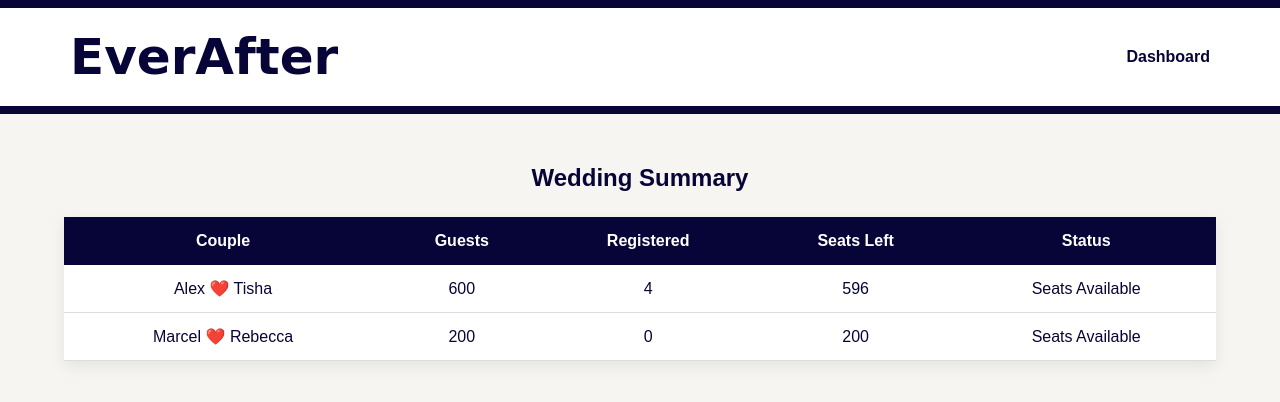
After one commit to Ashera-Sage/EverAfter, a Flask app: page /summary in a window 1280 px wide. The commit adds this page. Shown: the top 402 px of the page. Run offline with Flask 3, Linux system fonts and the light colour scheme; the visitor is signed in with stand-in values (Sample User, id 1).

Commit message:
Summary,README.md

```diff
--- a/app.py
+++ b/app.py
@@ -1,112 +1,158 @@
-from flask import Flask,render_template,request,redirect,url_for,session,flash
-from datetime import datetime,date
+from flask import Flask, render_template, request, redirect, url_for, session, flash
+from datetime import datetime, date
 import json
 
-app=Flask(__name__)
-app.secret_key="everafter_secret_key"
-
-from datetime import datetime, date
-
+app = Flask(__name__)
+app.secret_key = "everafter_secret_key"                   # to keep the data stored in browser secure and safe
+#---------------------------------------------------------------------------------------#
+# HOME ROUTE #
 @app.route("/")
 def home():
+    try:
+        with open("data/weddings.json", "r") as file:     # to read existing file
+            weddings = json.load(file)
+    except (FileNotFoundError, json.JSONDecodeError):     # either if no file or if no data inside the json file then exception
+        weddings = []                                     # then it takes as an empty file
 
-    with open("data/weddings.json", "r") as file:
-        weddings = json.load(file)
-    upcoming = []
-    completed = []
-    today = date.today()
-    for wedding in weddings:
+    upcoming = []                                         # upcoming weddings empty
+    completed = []                                        # completed weddings empty
+    today = date.today()                                  # get todays date
+    for wedding in weddings:                              # checking for each wedding
         wedding_date = datetime.strptime(wedding["date"],"%Y-%m-%d").date()
+        # strptime = string parse time ---> to convert a string(date) to datetime object
+        # we dont need time so date() used
         if wedding_date >= today:
             upcoming.append(wedding)
         else:
             completed.append(wedding)
 
     return render_template("index.html",upcoming=upcoming,completed=completed)
+#---------------------------------------------------------------------------------------#
+# ADMIN ROUTE #
+@app.route("/admin")                                      # it only shows the login page
+def admin():
+    return render_template("admin_login.html")            # to login using username and password
+#---------------------------------------------------------------------------------------#
+# ADMIN LOGIN ROUTE #
+@app.route("/admin-login", methods=["POST"])              # login processing happens here
+def admin_login():
+    username = request.form["username"]
+    password = request.form["password"]
+    if username == "admin" and password == "Admin@123":
+        session["admin"] = True
+        flash("Login Successful", "success")
+        return redirect("/dashboard")                     # if true go to dashboard
 
-@app.route("/admin")
-def admin():
-    return render_template("admin_login.html")
-
-@app.route("/admin-login",methods=["POST"])
-def admin_login():
-    username=request.form["username"]
-    password=request.form["password"]
-    if username=="admin" and password=="Admin@123":
-        session["admin"]=True
-        flash("Login Successfull","success")
-        return redirect("/dashboard")
-    flash("Invalid Username or Password","error")
-    return redirect("/admin")
-
+    flash("Invalid Username or Password", "error")
+    return redirect("/admin")                             # else stay
+#---------------------------------------------------------------------------------------#
+# HOME ROUTE #
 @app.route("/dashboard")
 def dashboard():
+
     if "admin" not in session:
         return redirect("/admin")
+
     return render_template("dashboard.html")
-
+#---------------------------------------------------------------------------------------#
+# HOME ROUTE #
 @app.route("/logout")
 def logout():
-    session.pop("admin",None)
-    flash("Logged Out Successfully","success")
+
+    session.pop("admin", None)
+
+    flash("Logged Out Successfully", "success")
+
     return redirect("/admin")
+#---------------------------------------------------------------------------------------#
+# HOME ROUTE #
+@app.route("/create-wedding", methods=["GET", "POST"])
+def create_wedding():
 
-@app.route("/create-wedding",methods=["GET","POST"])
-def create_wedding():
-    if request.method=="POST":
-        groom=request.form["groom"]
-        bride=request.form["bride"]
-        date=request.form["date"]
-        time=request.form["time"]
-        venue=request.form["venue"]
-        place=request.form["place"]
-        guests=request.form["guests"]
-        description=request.form["description"]
+    if request.method == "POST":
 
-        with open("data/weddings.json","r") as file:   # reading existing weddings
-            weddings=json.load(file)
+        groom = request.form["groom"]
+        bride = request.form["bride"]
+        date = request.form["date"]
+        time = request.form["time"]
+        venue = request.form["venue"]
+        place = request.form["place"]
+        guests = request.form["guests"]
+        description = request.form["description"]
 
-        if weddings:                                # generate id
-            wedding_id=weddings[-1]["id"]+1         # last id + 1
+        try:
+            with open("data/weddings.json", "r") as file:       # reading existing weddings
+                weddings = json.load(file)
+
+        except (FileNotFoundError, json.JSONDecodeError):
+            weddings = []
+
+        if weddings:                     # to generate id
+            wedding_id = weddings[-1]["id"] + 1            # last id + 1
         else:
-            wedding_id=1                            # if no items then id =1
+            wedding_id = 1                                 # if no items then id = 1
 
-        wedding={
-            "id":wedding_id,
-            "groom":groom,
-            "bride":bride,
-            "date":date,
-            "time":time,
-            "venue":venue,
-            "place":place,
-            "guests":int(guests),
-            "description":description
+        wedding = {
+            "id": wedding_id,
+            "groom": groom,
+            "bride": bride,
+            "date": date,
+            "time": time,
+            "venue": venue,
+            "place": place,
+            "guests": int(guests),
+            "description": description
         }
 
-        weddings.append(wedding)  # adding new wedding
+        weddings.append(wedding)             # adding new wedding
 
-        with open("data/weddings.json","w") as file:  # saving to json file
-            json.dump(weddings,file,indent=4)
-        flash("Saved Successfully","success")
+        try:
+            with open("data/weddings.json", "w") as file:         # saving to json file
+                json.dump(weddings, file, indent=4)
+
+            flash("Saved Successfully", "success")
+
+        except Exception:
+            flash("Error saving wedding!", "error")
+
         return redirect("/dashboard")
 
     return render_template("create_wedding.html")
-
+#---------------------------------------------------------------------------------------#
+# HOME ROUTE #
 @app.route("/view-weddings")
 def view_weddings():
-    with open("data/weddings.json","r") as file:
-        weddings=json.load(file)
-    return render_template("view_weddings.html",weddings=weddings)
 
+    try:
+        with open("data/weddings.json", "r") as file:
+            weddings = json.load(file)
+
+    except (FileNotFoundError, json.JSONDecodeError):
+        weddings = []
+
+    return render_template("view_weddings.html", weddings=weddings)
+#---------------------------------------------------------------------------------------#
+# HOME ROUTE #
 @app.route("/edit/<int:id>", methods=["GET", "POST"])
 def edit_wedding(id):
-    with open("data/weddings.json", "r") as file:
-        weddings = json.load(file)
+
+    try:
+        with open("data/weddings.json", "r") as file:
+            weddings = json.load(file)
+
+    except (FileNotFoundError, json.JSONDecodeError):
+        weddings = []
+
     selected_wedding = None
+
     for wedding in weddings:
+
         if wedding["id"] == id:
+
             selected_wedding = wedding
+
             if request.method == "POST":
+
                 wedding["groom"] = request.form["groom"]
                 wedding["bride"] = request.form["bride"]
                 wedding["date"] = request.form["date"]
@@ -115,51 +161,82 @@ def edit_wedding(id):
                 wedding["place"] = request.form["place"]
                 wedding["guests"] = int(request.form["guests"])
                 wedding["description"] = request.form["description"]
+
             break
+
     if request.method == "POST":
-        with open("data/weddings.json", "w") as file:
-            json.dump(weddings, file, indent=4)
-        flash("Wedding Updated Successfully!", "success")
+
+        try:
+            with open("data/weddings.json", "w") as file:
+                json.dump(weddings, file, indent=4)
+
+            flash("Wedding Updated Successfully!", "success")
+
+        except Exception:
+            flash("Error updating wedding!", "error")
+
         return redirect("/view-weddings")
 
     return render_template("edit.html", wedding=selected_wedding)
-
+#---------------------------------------------------------------------------------------#
+# HOME ROUTE #
 @app.route("/delete/<int:id>")
 def delete_wedding(id):
-    with open("data/weddings.json", "r") as file:
-        weddings = json.load(file)
+
+    try:
+        with open("data/weddings.json", "r") as file:
+            weddings = json.load(file)
+
+    except (FileNotFoundError, json.JSONDecodeError):
+        weddings = []
+
     for wedding in weddings:
+
         if wedding["id"] == id:
             weddings.remove(wedding)
             break
-    with open("data/weddings.json", "w") as file:
-        json.dump(weddings, file, indent=4)
-    flash("Wedding Deleted Successfully!", "success")
+
+    try:
+        with open("data/weddings.json", "w") as file:
+            json.dump(weddings, file, indent=4)
+
+        flash("Wedding Deleted Successfully!", "success")
+
+    except Exception:
+        flash("Error deleting wedding!", "error")
+
     return redirect("/view-weddings")
-
+#---------------------------------------------------------------------------------------#
+# HOME ROUTE #
 @app.route("/invitation/<int:id>")
 def invitation(id):
-    with open("data/weddings.json", "r") as file:
-        weddings = json.load(file)
-
+    try:
+        with open("data/weddings.json", "r") as file:
+            weddings = json.load(file)
+    except (FileNotFoundError, json.JSONDecodeError):
+        weddings = []
     selected_wedding = None
     for wedding in weddings:
-
         if wedding["id"] == id:
             selected_wedding = wedding
             break
-
-    return render_template("invitation.html",wedding=selected_wedding)
-
+    return render_template("invitation.html", wedding=selected_wedding)
+#---------------------------------------------------------------------------------------#
+# HOME ROUTE #
 @app.route("/rsvp/<int:id>", methods=["GET", "POST"])
 def rsvp(id):
 
-    with open("data/weddings.json", "r") as file:
-        weddings = json.load(file)
+    try:
+        with open("data/weddings.json", "r") as file:
+            weddings = json.load(file)
+
+    except (FileNotFoundError, json.JSONDecodeError):
+        weddings = []
 
     selected_wedding = None
 
     for wedding in weddings:
+
         if wedding["id"] == id:
             selected_wedding = wedding
             break
@@ -174,8 +251,12 @@ def rsvp(id):
         guests = int(request.form["guests"])
         message = request.form["message"]
 
-        with open("data/rsvps.json", "r") as file:
-            rsvps = json.load(file)
+        try:
+            with open("data/rsvps.json", "r") as file:
+                rsvps = json.load(file)
+
+        except (FileNotFoundError, json.JSONDecodeError):
+            rsvps = []
 
         rsvp = {
 
@@ -192,23 +273,36 @@ def rsvp(id):
 
         rsvps.append(rsvp)
 
-        with open("data/rsvps.json", "w") as file:
-            json.dump(rsvps, file, indent=4)
+        try:
+            with open("data/rsvps.json", "w") as file:
+                json.dump(rsvps, file, indent=4)
 
-        flash("Thank you! Your RSVP has been submitted successfully.", "success")
+            flash("Thank you! Your RSVP has been submitted successfully.", "success")
+
+        except Exception:
+            flash("Error saving RSVP!", "error")
 
         return redirect("/")
 
     return render_template("rsvp.html", wedding=selected_wedding)
-
+#---------------------------------------------------------------------------------------#
+# HOME ROUTE #
 @app.route("/rsvp-list")
 def rsvp_list():
 
-    with open("data/rsvps.json", "r") as file:
-        rsvps = json.load(file)
+    try:
+        with open("data/rsvps.json", "r") as file:
+            rsvps = json.load(file)
 
-    with open("data/weddings.json", "r") as file:
-        weddings = json.load(file)
+    except (FileNotFoundError, json.JSONDecodeError):
+        rsvps = []
+
+    try:
+        with open("data/weddings.json", "r") as file:
+            weddings = json.load(file)
+
+    except (FileNotFoundError, json.JSONDecodeError):
+        weddings = []
 
     for rsvp in rsvps:
 
@@ -220,8 +314,67 @@ def rsvp_list():
 
                 break
 
-    return render_template("rsvp_list.html",
-                           rsvps=rsvps)
+    return render_template("rsvp_list.html", rsvps=rsvps)
+#---------------------------------------------------------------------------------------#
+# HOME ROUTE #
+@app.route("/summary")
+def summary():
 
-if __name__=="__main__":
+    if "admin" not in session:
+        return redirect("/admin")
+
+    try:
+        with open("data/weddings.json", "r") as file:
+            weddings = json.load(file)
+
+    except (FileNotFoundError, json.JSONDecodeError):
+        weddings = []
+
+    try:
+        with open("data/rsvps.json", "r") as file:
+            rsvps = json.load(file)
+
+    except (FileNotFoundError, json.JSONDecodeError):
+        rsvps = []
+
+    summary_data = []
+
+    for wedding in weddings:
+
+        registered = 0
+
+        for rsvp in rsvps:
+
+            if (rsvp["wedding_id"] == wedding["id"] and
+                    rsvp["status"] == "Attending"):
+
+                registered += int(rsvp["guests"])
+
+        seats_left = wedding["guests"] - registered
+
+        if seats_left > 0:
+            status = "Seats Available"
+
+        elif seats_left == 0:
+            status = "Full"
+
+        else:
+            status = "Waiting List"
+
+        summary_data.append({
+
+            "couple": wedding["groom"] + " ❤️ " + wedding["bride"],
+            "capacity": wedding["guests"],
+            "registered": registered,
+            "seats_left": seats_left,
+            "status": status
+
+        })
+
+    return render_template(
+        "summary.html",
+        summary_data=summary_data
+    )
+#---------------------------------------------------------------------------------------#
+if __name__ == "__main__":
     app.run(debug=True)
--- a/requirements.txt
+++ b/requirements.txt
@@ -0,0 +1 @@
+Flask==3.1.2
--- a/static/css/style.css
+++ b/static/css/style.css
@@ -1,7 +1,3 @@
-/* ===========================
-        RESET
-=========================== */
-
 *{
     margin:0;
     padding:0;
@@ -11,319 +7,169 @@ html{
     scroll-behavior: smooth;
 }
 body{
-
     font-family:'Poppins',sans-serif;
-
     background:#F7F5F2;
-
     color:#070537;
-
 }
-
-
 /* ===========================
         NAVBAR
 =========================== */
-
 .navbar{
-
     display:flex;
-
     justify-content:space-between;
-
     align-items:center;
-
     padding:20px 70px;
-
     background:white;
-
     border-top:8px solid #070537;
-
     border-bottom:8px solid #070537;
-
 }
-
 .logo h2{
-
     font-family:'Great Vibes',cursive;
-
     font-size:50px;
-
     color:#070537;
-
 }
-
 .nav-links a{
-
     text-decoration:none;
-
     color:#070537;
-
     margin-left:35px;
-
     font-weight:600;
-
     transition:.3s;
-
 }
-
 .nav-links a:hover{
-
     color:#5c5a8d;
-
 }
-
-
 /* ===========================
         HERO
 =========================== */
-
 .hero{
-
     position:relative;
-
     display:flex;
-
     justify-content:center;
-
     align-items:center;
-
     min-height:85vh;
-
     padding:60px;
-
     overflow:hidden;
-
 }
-
 .hero-content{
-
     max-width:850px;
-
     background:#afc9db;
-
     border:2px solid #070537;
-
     border-radius:25px;
-
     padding:70px;
-
     text-align:center;
-
     box-shadow:0 10px 30px rgba(0,0,0,.08);
-
 }
-
 .hero h1{
-
     font-family:'Great Vibes',cursive;
-
     font-size:90px;
-
     color:#070537;
-
     margin-bottom:25px;
-
 }
-
 .hero p{
-
     color:#070537;
-
     font-size:20px;
-
     line-height:1.9;
-
     margin-bottom:40px;
-
 }
-
 .hero-btn{
-
     display:inline-block;
-
     text-decoration:none;
-
     background:#070537;
-
     color:#afc9db;
-
     padding:14px 35px;
-
     border-radius:40px;
-
     border:2px solid #070537;
-
     transition:.3s;
-
 }
-
 .hero-btn:hover{
-
     background:#afc9db;
-
     color:#070537;
-
 }
-
-
 /* ===========================
       FLORAL IMAGES
 =========================== */
-
 .flower{
-
     position:absolute;
-
     width:300px;
-
 }
-
 .flower-left{
-
     top:0;
-
     left:0;
-
 }
-
 .flower-right{
-
     bottom:0;
-
     right:0;
-
 }
-
-
 /* ===========================
         SECTION
 =========================== */
-
 .section{
-
     width:90%;
-
     margin:80px auto;
-
 }
-
 .section h2{
-
     text-align:center;
-
     color:#070537;
-
     font-family:'Cormorant Garamond',serif;
-
     font-size:45px;
-
     margin-bottom:40px;
-
 }
-
-
 /* ===========================
       EMPTY BOX
 =========================== */
-
 .empty-box{
-
     background:#afc9db;
-
     border:2px solid #070537;
-
     border-radius:25px;
-
     padding:45px;
-
     text-align:center;
-
 }
-
 .empty-box h3{
-
     font-family:'Cormorant Garamond',serif;
-
     font-size:34px;
-
     color:#070537;
-
     margin-bottom:15px;
-
 }
-
 .empty-box p{
-
     color:#070537;
-
 }
-
-
 /* ===========================
         FOOTER
 =========================== */
-
 footer{
-
     margin-top:70px;
-
     background:#070537;
-
     color:#afc9db;
-
     padding:25px;
-
     text-align:center;
-
 }
-
-
 /* ===========================
       RESPONSIVE
 =========================== */
-
 @media(max-width:768px){
 .navbar{
-
     flex-direction:column;
-
     gap:15px;
-
 }
 .hero{
-
     padding:20px;
-
 }
 .hero-content{
-
     padding:35px;
-
 }
 .hero h1{
-
     font-size:60px;
-
 }
 .hero p{
-
     font-size:17px;
-
 }
 .flower{
-
     width:140px;
-
 }
 }
-/* ===========================
-      LOGIN PAGE
-=========================== */
 /* ==========================
         LOGIN PAGE
 ========================== */
-
 .login-container{
     min-height:90vh;
     display:flex;
@@ -375,45 +221,26 @@ footer{
 .login-card button:hover{
     background:#0f0c63;
 }
-
 /* Flash Messages */
-
 .flash{
-
     padding:12px;
-
     border-radius:10px;
-
     margin-bottom:20px;
-
     font-weight:600;
-
 }
-
 .flash.success{
-
     background:#d4edda;
-
     color:#155724;
-
     border:1px solid #28a745;
-
 }
-
 .flash.error{
-
     background:#f8d7da;
-
     color:#721c24;
-
     border:1px solid #dc3545;
-
 }
-
 /* ==========================
         DASHBOARD
 ========================== */
-
 .dashboard-container{
 
     width:90%;
@@ -930,3 +757,61 @@ tr:hover{
     background:#f7f9fc;
 
 }
+
+/* SUMMARY */
+
+.table-container{
+
+    width:90%;
+
+    margin:50px auto;
+
+}
+
+.table-container h2{
+
+    text-align:center;
+
+    color:#070537;
+
+    margin-bottom:25px;
+
+}
+
+table{
+
+    width:100%;
+
+    border-collapse:collapse;
+
+    background:#fff;
+
+    box-shadow:0 5px 15px rgba(0,0,0,.08);
+
+}
+
+th{
+
+    background:#070537;
+
+    color:#fff;
+
+    padding:15px;
+
+}
+
+td{
+
+    padding:14px;
+
+    text-align:center;
+
+    border-bottom:1px solid #ddd;
+
+}
+
+tr:hover{
+
+    background:#f8f9fc;
+
+}
--- a/templates/dashboard.html
+++ b/templates/dashboard.html
@@ -46,10 +46,10 @@
             <h2>RSVP List</h2>
             <p>View Guest Registrations</p>
         </a>
-        <div class="dashboard-card">
+        <a href="/summary" class="dashboard-card">
             <h2>Summary</h2>
             <p>To check statistics</p>
-        </div>
+        </a>
         </div>
     </div>
 </body>
--- a/templates/rsvp_list.html
+++ b/templates/rsvp_list.html
@@ -16,7 +16,7 @@
         <h2>EverAfter</h2>
     </div>
     <div class="nav-links">
-        <a href="/">Home</a>
+        <a href="/dashboard">Dashboard</a>
     </div>
     </nav>
 <div class="table-container">
--- /dev/null
+++ b/templates/summary.html
@@ -0,0 +1,63 @@
+<!DOCTYPE html>
+<html lang="en">
+<head>
+    <meta charset="UTF-8">
+    <meta name="viewport" content="width=device-width, initial-scale=1.0">
+    <title>Summary</title>
+
+    <link rel="stylesheet" href="{{ url_for('static', filename='css/style.css') }}">
+</head>
+<body>
+    <nav class="navbar">
+    <div class="logo">
+        <h2>EverAfter</h2>
+    </div>
+    <div class="nav-links">
+        <a href="/dashboard">Dashboard</a>
+    </div>
+    </nav>
+<div class="table-container">
+
+<h2>Wedding Summary</h2>
+
+<table>
+
+<tr>
+
+    <th>Couple</th>
+
+    <th>Guests</th>
+
+    <th>Registered</th>
+
+    <th>Seats Left</th>
+
+    <th>Status</th>
+
+</tr>
+
+{% for item in summary_data %}
+
+<tr>
+
+    <td>{{ item.couple }}</td>
+
+    <td>{{ item.capacity }}</td>
+
+    <td>{{ item.registered }}</td>
+
+    <td>{{ item.seats_left }}</td>
+
+    <td>{{ item.status }}</td>
+
+</tr>
+
+{% endfor %}
+
+</table>
+
+</div>
+
+</body>
+
+</html>
```
Also changed, not shown: templates/admin_login.html (+4 -15 lines), templates/index.html (+4 -60 lines), README.md.
